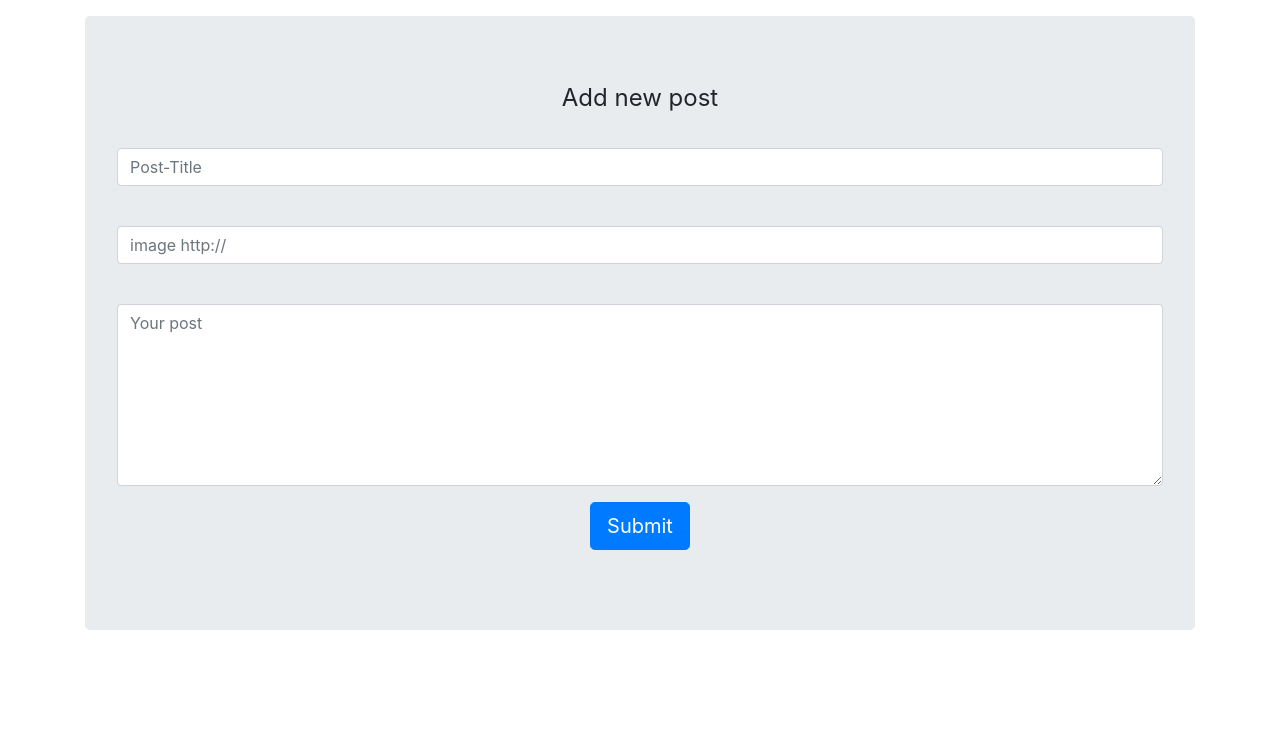
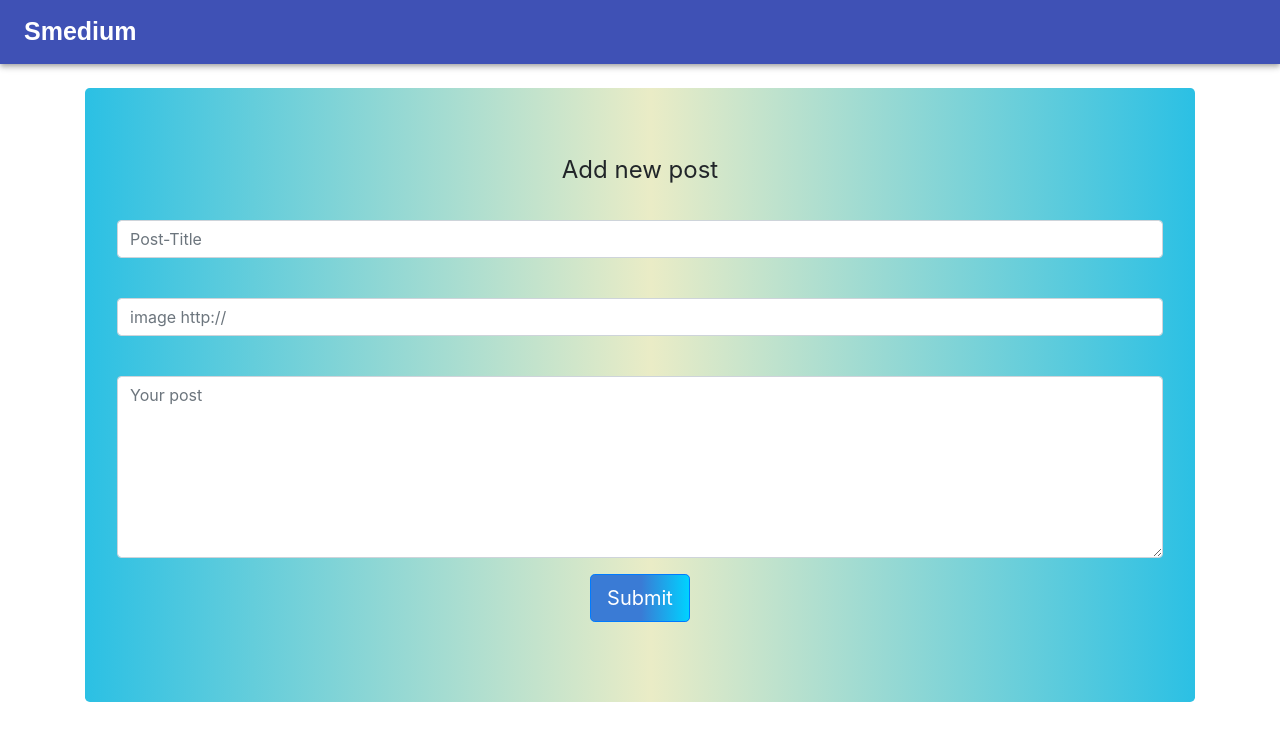
Before and after one commit to syeddilawar/Post-Page, a React (Create React App) app: page / in a window 1280 px wide. Shown: the top 740 px of the page. Built offline with nearby package versions, Linux system fonts and the light colour scheme.

Commit message:
navbar done playing with css

```diff
--- a/package.json
+++ b/package.json
@@ -3,11 +3,14 @@
   "version": "0.1.0",
   "private": true,
   "dependencies": {
+    "@material-ui/core": "^4.11.0",
     "@testing-library/jest-dom": "^5.11.5",
     "@testing-library/react": "^11.1.1",
     "@testing-library/user-event": "^12.2.0",
     "react": "^17.0.1",
     "react-dom": "^17.0.1",
+    "react-redux": "^7.2.2",
+    "react-router-dom": "^5.2.0",
     "react-scripts": "4.0.0",
     "react-to-pdf": "0.0.13",
     "web-vitals": "^0.2.4"
--- a/public/index.html
+++ b/public/index.html
@@ -18,7 +18,7 @@
       integrity="sha384-TX8t27EcRE3e/ihU7zmQxVncDAy5uIKz4rEkgIXeMed4M0jlfIDPvg6uqKI2xXr2"
       crossorigin="anonymous"
     />
-    <title>React App</title>
+    <title>Syed postApp</title>
   </head>
   <body>
     <noscript>You need to enable JavaScript to run this app.</noscript>
--- a/src/App.css
+++ b/src/App.css
@@ -22,3 +22,20 @@
   font-size: 16px;
   border-radius: 20px;
 }
+.jumbotron {
+  background-image: linear-gradient(
+    to right,
+    #2bc0e4 0%,
+    #eaecc6 51%,
+    #2bc0e4 100%
+  );
+}
+.Smedium {
+  font-family: Arial, Helvetica, sans-serif;
+  font-weight: 900;
+  font-size: 25px;
+}
+
+.btn {
+  background-image: linear-gradient(to right, #3a7bd5 51%, #00d2ff);
+}
--- /dev/null
+++ b/src/components/Navbar.js
@@ -0,0 +1,75 @@
+import React from "react";
+import { makeStyles } from "@material-ui/core/styles";
+import AppBar from "@material-ui/core/AppBar";
+import Toolbar from "@material-ui/core/Toolbar";
+import Button from "@material-ui/core/Button";
+import { Link, Router, useHistory } from "react-router-dom";
+
+// import { useSelector, useDispatch } from "react-redux";
+// import { setViewerToken } from "../pages/Viewer";
+
+const useStyles = makeStyles((theme) => ({
+  root: {
+    flexGrow: 1,
+    marginBottom: theme.spacing(3),
+  },
+  menuButton: {
+    marginRight: theme.spacing(2),
+  },
+  title: {
+    flexGrow: 1,
+  },
+}));
+
+export default function ButtonAppBar() {
+  const classes = useStyles();
+  //   const { token } = useSelector((state) => state.viewer);
+  //   const dispatch = useDispatch();
+  //   const history = useHistory();
+
+  //   const handleSignOut = () => {
+  //     localStorage.removeItem("token");
+  //     // dispatch(setViewerToken(null));
+  //     history.push("/");
+  //   };
+
+  return (
+    <div className={classes.root}>
+      {/* <Router> */}
+      <AppBar position="static">
+        <Toolbar className="Smedium">
+          Smedium
+          {/* <Button component={Link} to="/" color="inherit">
+              About
+            </Button>
+            <Button to="/discover" component={Link} color="inherit">
+              Discover
+            </Button>
+            <Button to="/search" component={Link} color="inherit">
+              Search
+            </Button> */}
+          {/* {token ? (
+            <Button to="/users" component={Link} color="inherit">
+              User
+            </Button>
+          ) : null}
+          {token ? (
+            <Button color="inherit" onClick={handleSignOut}>
+              Sign Out
+            </Button> */}
+          {/* ) : ( */}
+          {/* <div>
+              <Button to="/signup" component={Link} color="inherit">
+                Sign Up
+              </Button>
+              <Button to="/signin" component={Link} color="inherit">
+                Sign In
+              </Button>
+            </div> */}
+          {/* )} */}
+        </Toolbar>
+      </AppBar>
+      {/* </Router> */}
+    </div>
+  );
+}
--- a/src/components/Post.js
+++ b/src/components/Post.js
@@ -1,5 +1,8 @@
 import React, { Component } from "react";
 import Save from "./Save";
+import ButtonAppBar from "./Navbar";
+import { Button } from "@material-ui/core";
+
 class Post extends Component {
   state = {
     title: "",
@@ -28,6 +31,7 @@ class Post extends Component {
   render() {
     return (
       <>
+        <ButtonAppBar />
         {!this.state.postSubmitted ? (
           <div className="container">
             <div className="jumbotron mt-3">
```
Also changed, not shown: 1 other file (tests, documents, lock files or other folders).
